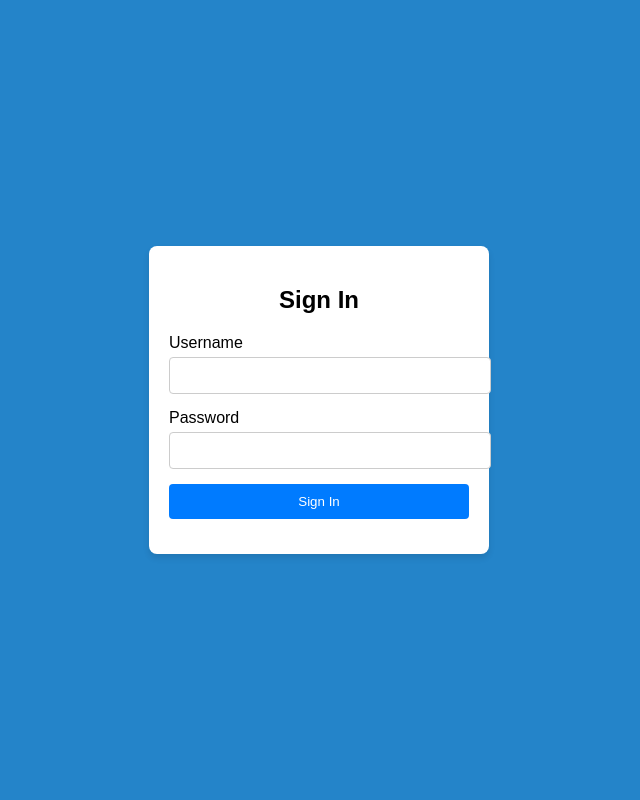
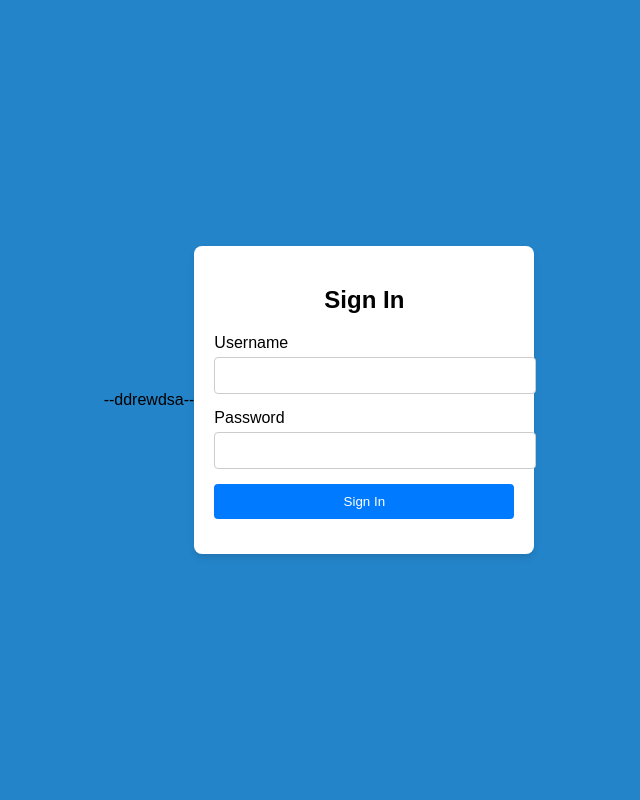
Before and after one commit to Abdullah-git-VS/COS_251_V2, a PHP site: page /main.php in a window 1280 px wide. Shown: the whole page, without its empty margins (321-961 px from the left). Run offline with PHP 8.4, Linux system fonts and the light colour scheme.

Commit message:
Update main.php

```diff
--- a/main.php
+++ b/main.php
@@ -1,6 +1,7 @@
 <!DOCTYPE html>
 <html lang="en">
 <head>
+--ddrewdsa--
     <image type ="icon" scr="abdullahcoll/COS_251/photo/Untitled.png" >
     <meta charset="UTF-8">
     <meta name="viewport" content="width=device-width, initial-scale=1.0">
```
